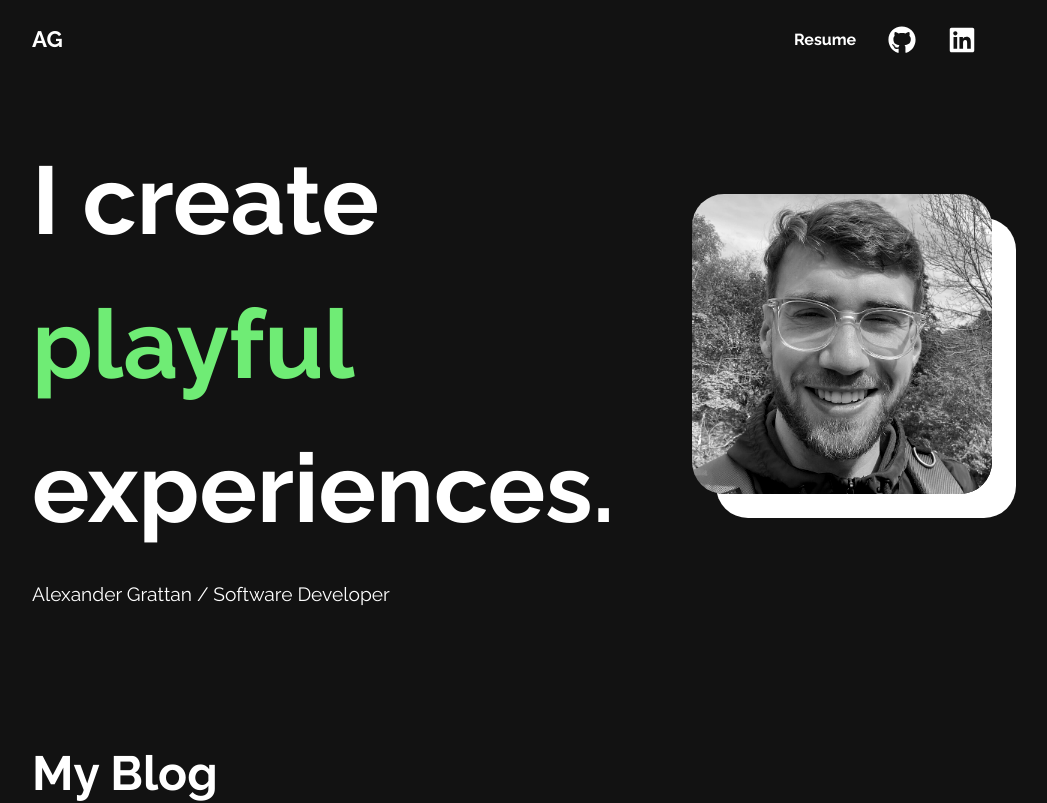
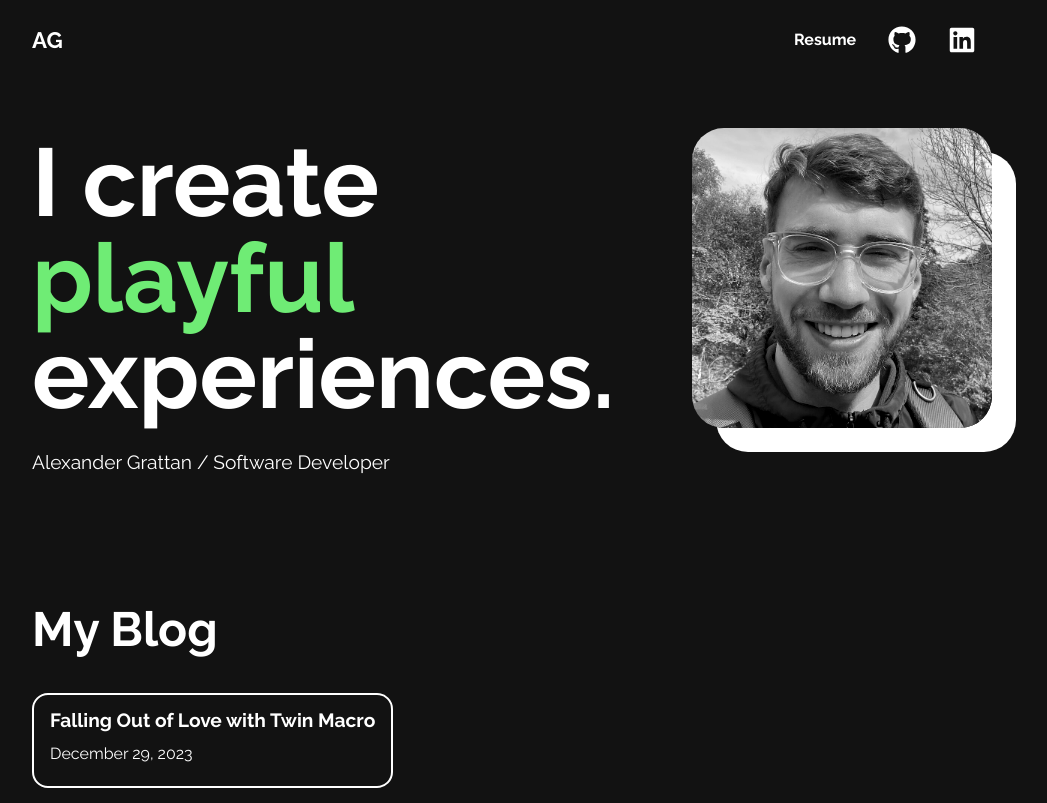
Before and after one commit to agrattan0820/portfolio-site, a Next.js app: page / in a window 1280 px wide. Shown: the top 803 px of the page, without its empty margins (128-1175 px from the left). Built offline with nearby package versions, Linux system fonts and the light colour scheme.

Commit message:
fix: reset line height to be default

```diff
--- a/styles/_reset.scss
+++ b/styles/_reset.scss
@@ -153,7 +153,7 @@ table {
   4. Improve text rendering
 */
 body {
-  line-height: 1.5;
+  // line-height: 1.5;
   -webkit-font-smoothing: antialiased;
 }
 /*
```
